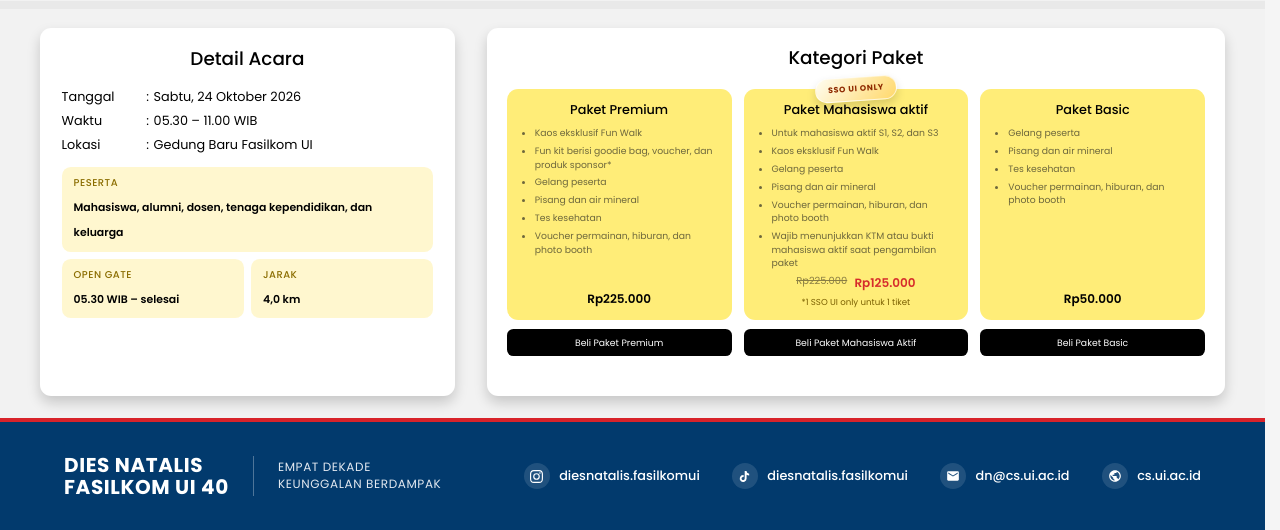
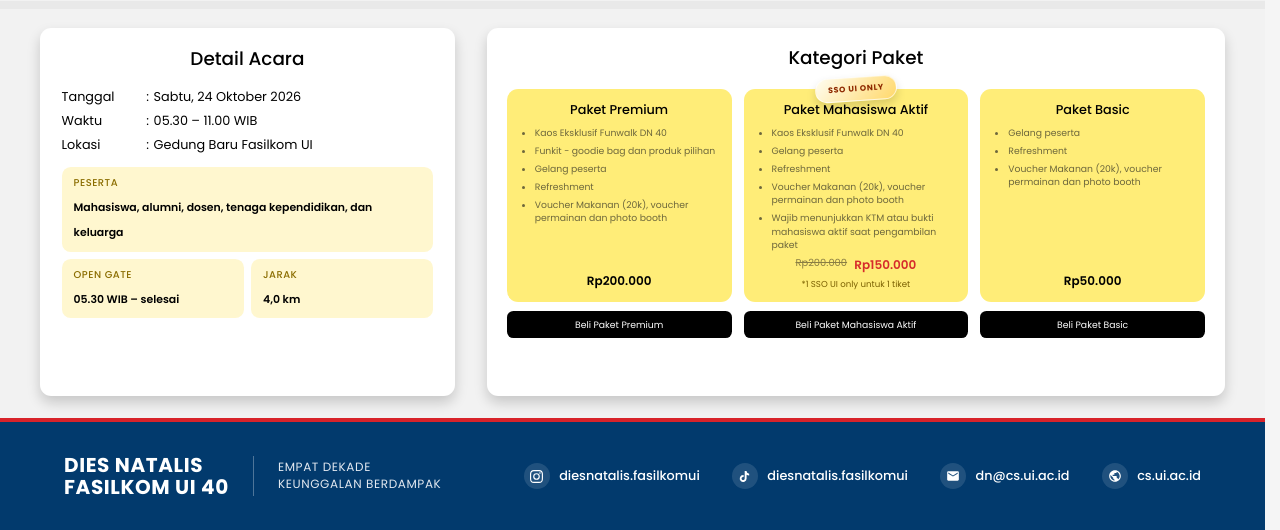
Before and after one commit to HaikalMuzaki/Fun-Walk, a Django app: page / in a window 1280 px wide. Shown: the part 350-880 px from the top of the page. Run offline with Django 5.2, Linux system fonts and the light colour scheme.

Commit message:
Update price and packages

```diff
--- a/registration/templates/registration/checkout-alumni.html
+++ b/registration/templates/registration/checkout-alumni.html
@@ -49,7 +49,7 @@
     <h1>
      Paket Premium
     </h1>
-    <form method="POST" action="" data-unit-price="225000" id="registration-form">
+    <form method="POST" action="" data-unit-price="200000" id="registration-form">
     {% csrf_token %}
     {% if messages %}
      <div class="form-errors">
@@ -308,7 +308,7 @@
        Total Harga
       </span>
       <strong id="total-price">
-       Rp225.000
+       Rp200.000
      </strong>
     </div>
     <label class="terms-consent">
--- a/registration/templates/registration/index.html
+++ b/registration/templates/registration/index.html
@@ -129,14 +129,13 @@
           <div class="package-info">
             <h3 class="package-name">Paket Premium</h3>
             <ul class="package-features">
-              <li>Kaos eksklusif Fun Walk</li>
-              <li>Fun kit berisi goodie bag, voucher, dan produk sponsor*</li>
+              <li>Kaos Eksklusif Funwalk DN 40</li>
+              <li>Funkit - goodie bag dan produk pilihan</li>
               <li>Gelang peserta</li>
-              <li>Pisang dan air mineral</li>
-              <li>Tes kesehatan</li>
-              <li>Voucher permainan, hiburan, dan photo booth</li>
+              <li>Refreshment</li>
+              <li>Voucher Makanan (20k), voucher permainan dan photo booth</li>
             </ul>
-            <strong class="package-price">Rp225.000</strong>
+            <strong class="package-price">Rp200.000</strong>
           </div>
           <a class="package-button" href="{% url 'checkout_alumni' %}">Beli Paket Premium</a>
         </div>
@@ -144,18 +143,17 @@
         <div class="package-item package-item--student{% if student_package_purchased %} package-item--unavailable{% endif %}">
           <span class="package-badge">SSO UI Only</span>
           <div class="package-info">
-            <h3 class="package-name">Paket Mahasiswa aktif</h3>
+            <h3 class="package-name">Paket Mahasiswa Aktif</h3>
             <ul class="package-features">
-              <li>Untuk mahasiswa aktif S1, S2, dan S3</li>
-              <li>Kaos eksklusif Fun Walk</li>
+              <li>Kaos Eksklusif Funwalk DN 40</li>
               <li>Gelang peserta</li>
-              <li>Pisang dan air mineral</li>
-              <li>Voucher permainan, hiburan, dan photo booth</li>
+              <li>Refreshment</li>
+              <li>Voucher Makanan (20k), voucher permainan dan photo booth</li>
               <li>Wajib menunjukkan KTM atau bukti mahasiswa aktif saat pengambilan paket</li>
             </ul>
             <div class="package-price-group">
-              <span class="package-price-original">Rp225.000</span>
-              <strong class="package-price">Rp125.000</strong>
+              <span class="package-price-original">Rp200.000</span>
+              <strong class="package-price">Rp150.000</strong>
             </div>
             <p class="package-note">*1 SSO UI only untuk 1 tiket</p>
           </div>
@@ -173,9 +171,8 @@
             <h3 class="package-name">Paket Basic</h3>
             <ul class="package-features">
               <li>Gelang peserta</li>
-              <li>Pisang dan air mineral</li>
-              <li>Tes kesehatan</li>
-              <li>Voucher permainan, hiburan, dan photo booth</li>
+              <li>Refreshment</li>
+              <li>Voucher Makanan (20k), voucher permainan dan photo booth</li>
             </ul>
             <strong class="package-price">Rp50.000</strong>
           </div>
--- a/registration/views.py
+++ b/registration/views.py
@@ -456,10 +456,10 @@ def _create_checkout_transaction(request, package_type, *, cohort_year_override=
         total_amount = Decimal('0')
         for index in range(quantity):
             if package_type == 'ALUMNI_PACK':
-                price = Decimal('225000')
+                price = Decimal('200000')
                 tshirt_size = tshirt_sizes[index]
             elif package_type == 'STUDENT_PACK':
-                price = Decimal('125000')
+                price = Decimal('150000')
                 tshirt_size = tshirt_sizes[index]
             else:
                 price = Decimal('50000')
```
Also changed, not shown: registration/templates/registration/checkout-mahasiswa.html (+4 -4 lines).
